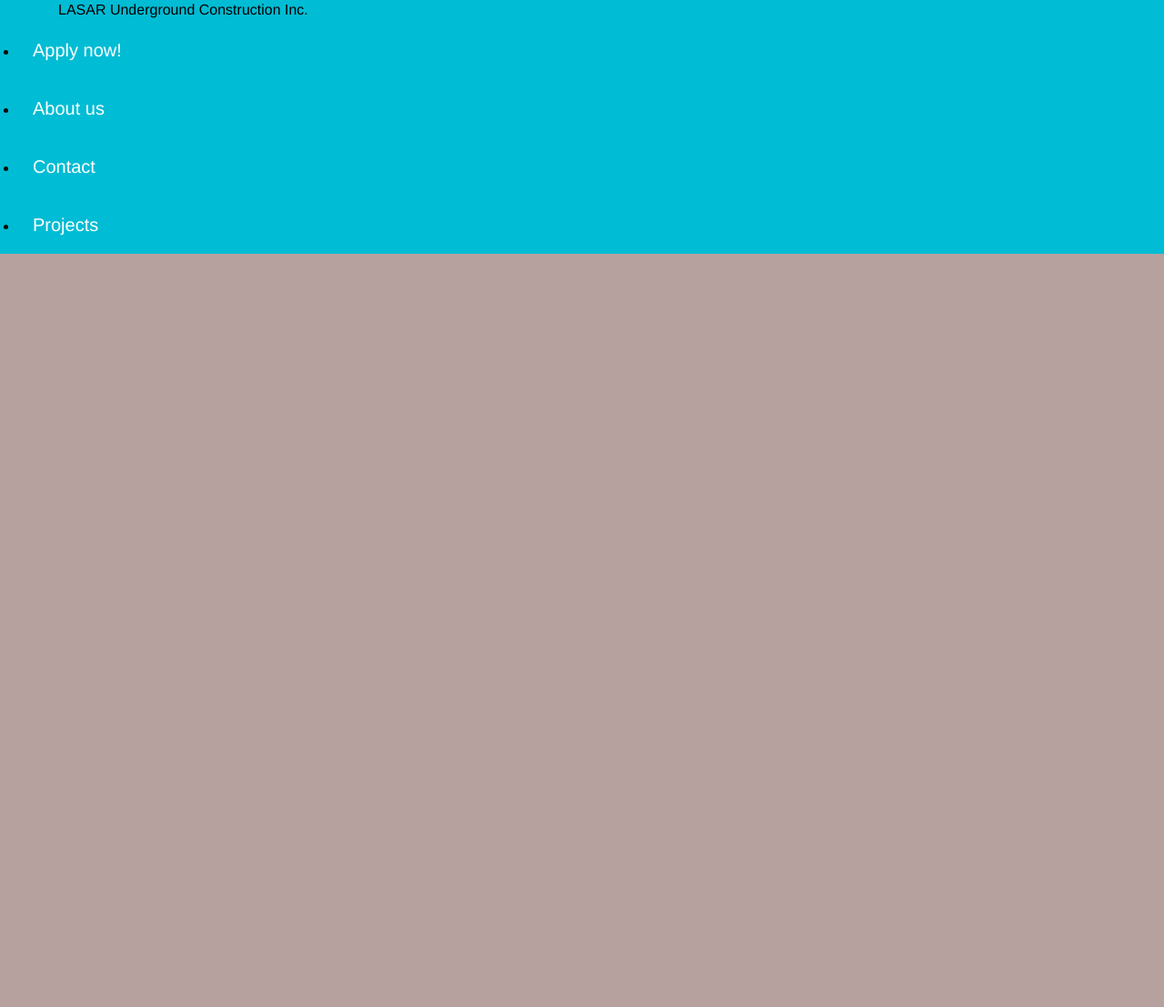
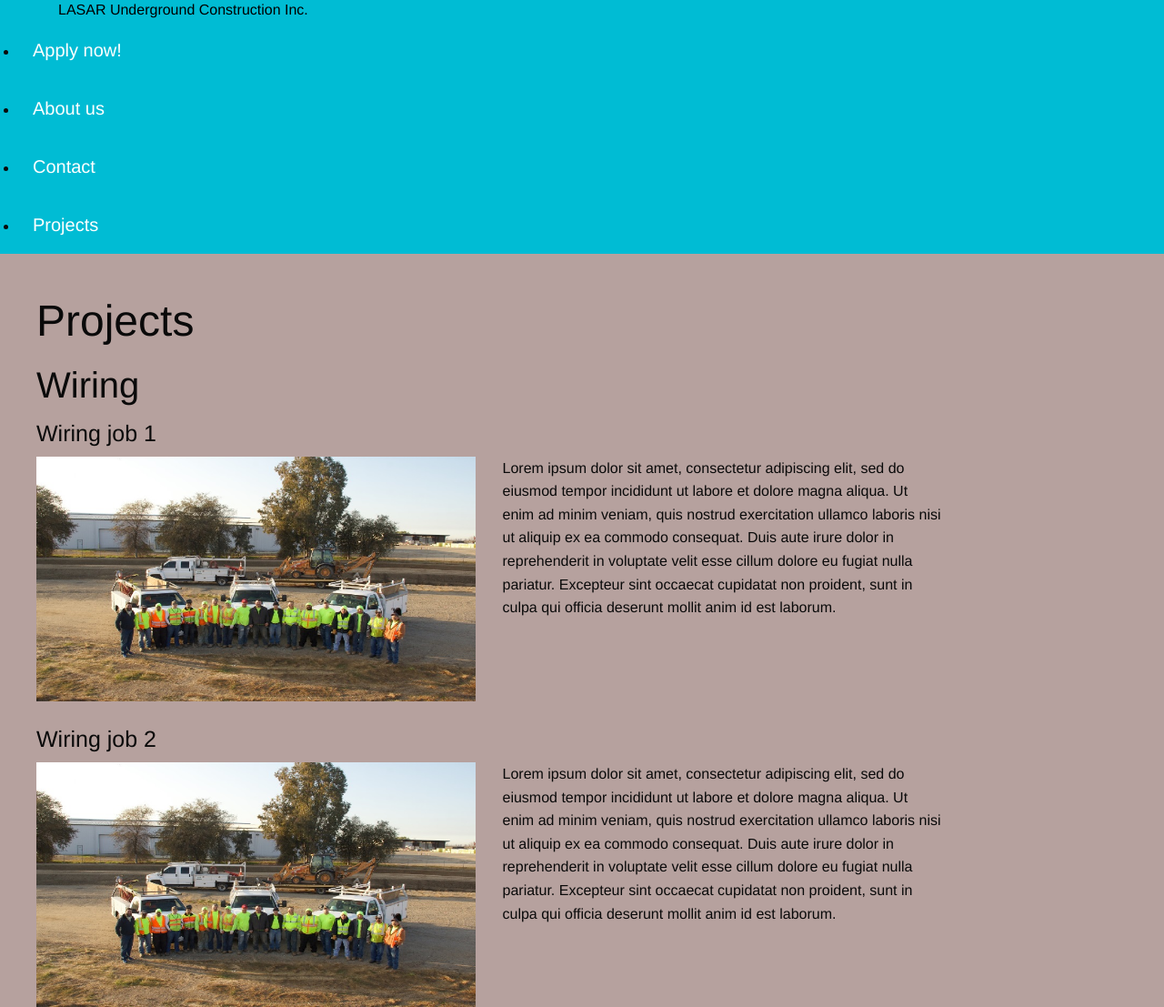
Before and after one commit to brookecart/LASAR-Underground-Construction, a PHP site: page /Projects.php in a window 1280 px wide. Shown: the part 55-1162 px from the top of the page at 91% size. Before the commit the page ends 334 px from the top, so only its background shows below. Run offline with PHP 8.4, Linux system fonts and the light colour scheme.

Commit message:
made a basic projects page

```diff
--- a/LASAR-Underground-Construction/Contacts.php
+++ b/LASAR-Underground-Construction/Contacts.php
@@ -20,7 +20,7 @@
                         }
                     ?>
 
-                    <?php  location("<iframe src='https://www.google.com/maps/embed?pb=!1m14!1m8!1m3!1d12783.487837144074!2d-119.6919882!3d36.773639!3m2!1i1024!2i768!4f13.1!3m3!1m2!1s0x0%3A0x3733227db16a15e!2sLasar+Construction!5e0!3m2!1sen!2sus!4v1494209808579' width='600' height='450' frameborder='0' style='border:0' allowfullscreen></iframe>", "", "<h5>Address:</h5> 2565 N Sunnyside Ave, 93727 Fresno, United States <br> <br> <h5>Phone Number:</h5> (559) 291-1024", "small-6");
+                    <?php  location("<iframe src='https://www.google.com/maps/embed?pb=!1m14!1m8!1m3!1d12783.487837144074!2d-119.6919882!3d36.773639!3m2!1i1024!2i768!4f13.1!3m3!1m2!1s0x0%3A0x3733227db16a15e!2sLasar+Construction!5e0!3m2!1sen!2sus!4v1494209808579' width='600' height='450' frameborder='0' style='border:0' allowfullscreen></iframe>", "", "<h5>Address:</h5> 2565 N Sunnyside Ave, 93727 Fresno, United States <br> <h5>Phone Number:</h5> (559) 291-1024", "small-6");
 
                     ?>
                 </div>
--- a/LASAR-Underground-Construction/Projects.php
+++ b/LASAR-Underground-Construction/Projects.php
@@ -1,5 +1,19 @@
 <?php require('navbar.php');?>
 <br>
 <div class="lsrWrapper column">
-
+    <div class="row">
+        <?php
+            echo "<h1>Projects</h1>".
+            "<h2>Wiring</h2>".
+            "<h4>Wiring job 1</h4>";
+            imgText("Images/IMG_1602.jpeg", "small-5",
+                    "Lorem ipsum dolor sit amet, consectetur adipiscing elit, sed do eiusmod tempor incididunt ut labore et dolore magna aliqua. Ut enim ad minim veniam, quis nostrud exercitation ullamco laboris nisi ut aliquip ex ea commodo consequat. Duis aute irure dolor in reprehenderit in voluptate velit esse cillum dolore eu fugiat nulla pariatur. Excepteur sint occaecat cupidatat non proident, sunt in culpa qui officia deserunt mollit anim id est laborum.",
+                    "small-5");
+            echo "<br>".
+            "<h4>Wiring job 2</h4>";
+            imgText("Images/IMG_1602.jpeg", "small-5",
+                    "Lorem ipsum dolor sit amet, consectetur adipiscing elit, sed do eiusmod tempor incididunt ut labore et dolore magna aliqua. Ut enim ad minim veniam, quis nostrud exercitation ullamco laboris nisi ut aliquip ex ea commodo consequat. Duis aute irure dolor in reprehenderit in voluptate velit esse cillum dolore eu fugiat nulla pariatur. Excepteur sint occaecat cupidatat non proident, sunt in culpa qui officia deserunt mollit anim id est laborum.",
+                    "small-5");
+        ?>
+    </div>
 </div>
```
